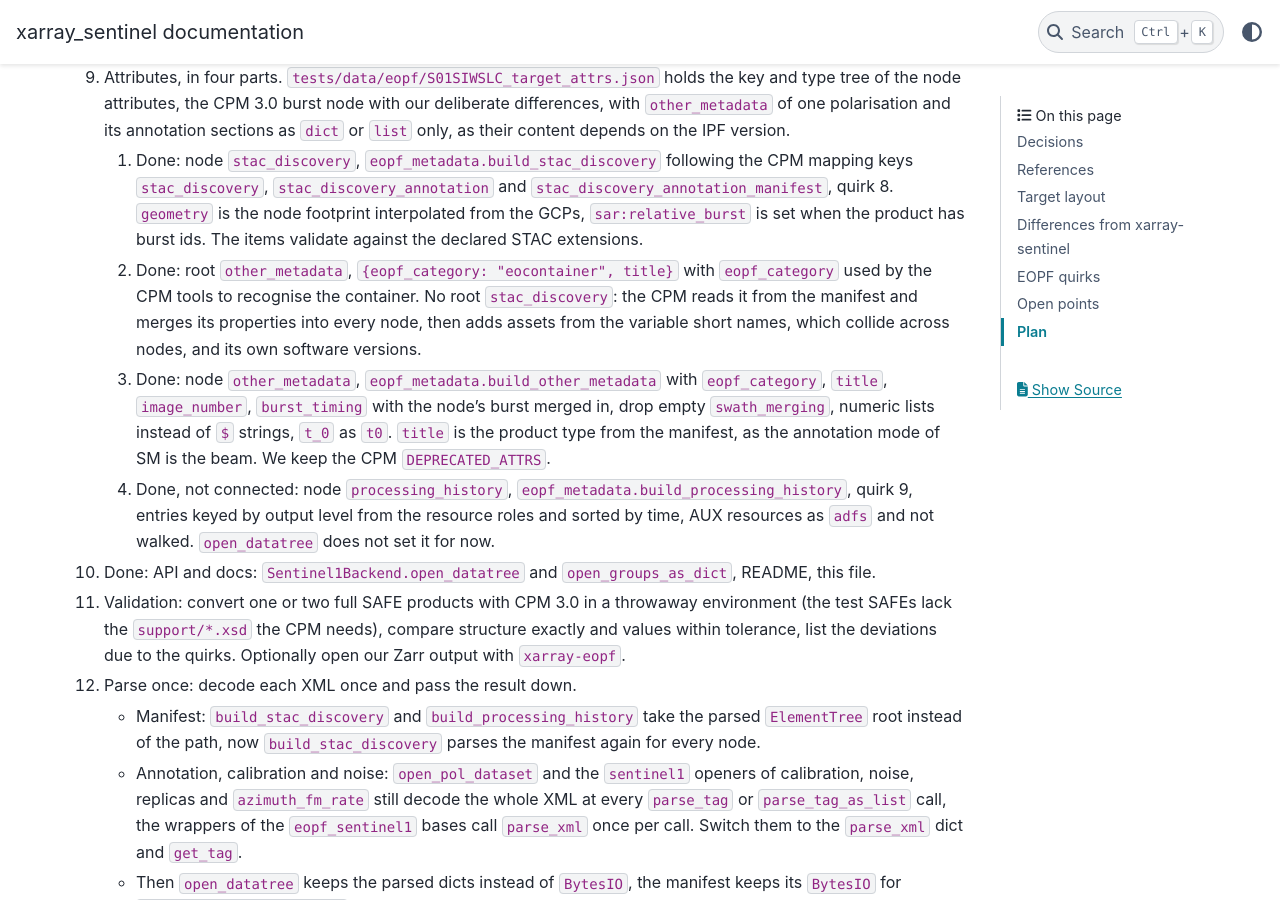
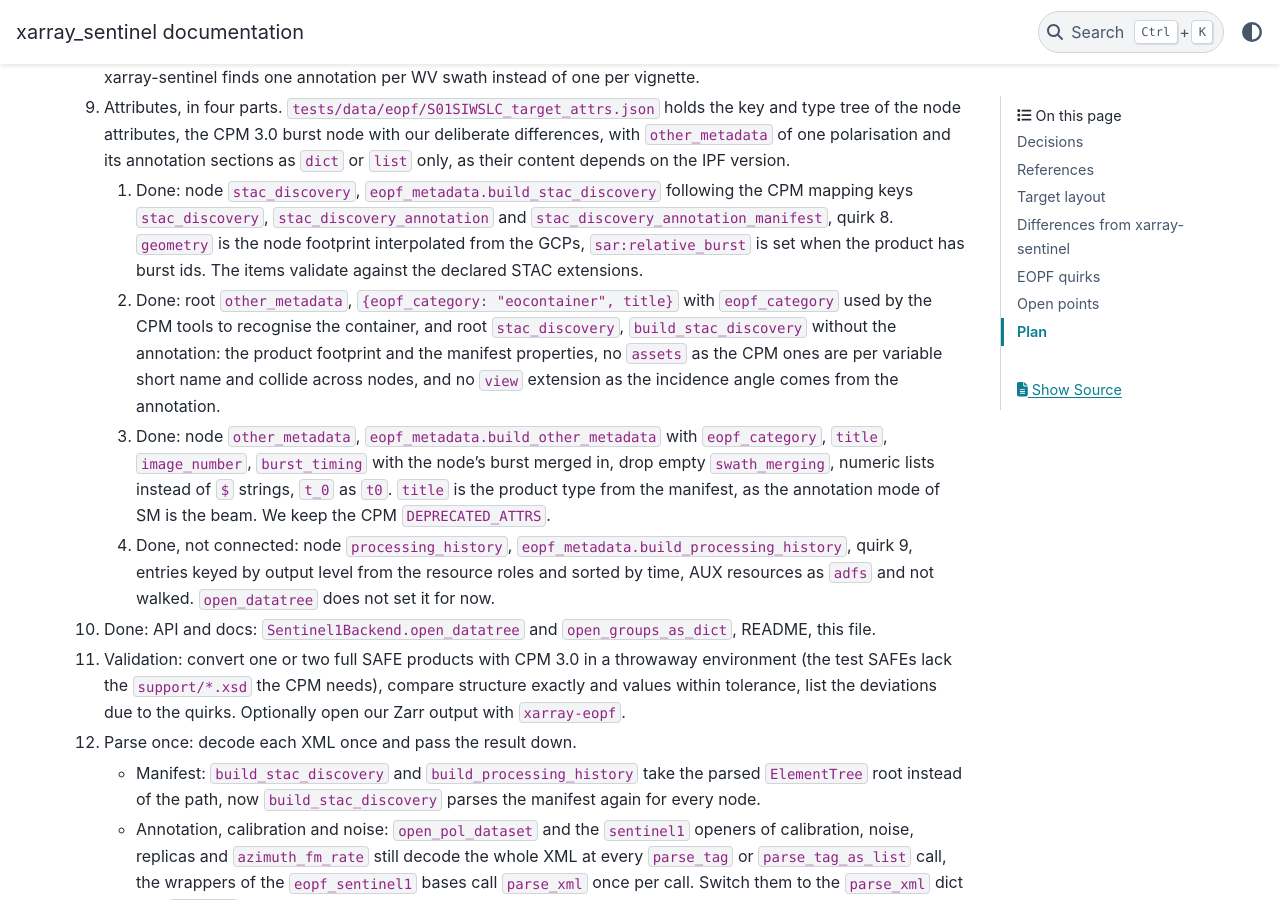
Before and after one commit to bopen/xarray-sentinel, a Sphinx documentation site: the page built from docs/DATATREE.md, in a window 1280 px wide and 900 px high, scrolled down 6960 px. Built offline with Sphinx 7.4.7 and the PyData theme 0.15.4, drawn with Linux system fonts in a browser that asks for light colours; pages that are not in the unit, such as notebooks, are missing from menus; the version number could not be read and is left out; some of the changed text lies outside the part shown.

Commit message:
Add the info command and a product level stac_discovery

```diff
--- a/docs/DATATREE.md
+++ b/docs/DATATREE.md
@@ -106,8 +106,9 @@
 ### Attributes
 
 - root
-  - `other_metadata`: `{"eopf_category": "eocontainer", "title": "S01SIWSLC"}`. The CPM
-    also has a root `stac_discovery`, we don't, see step 9.
+  - `other_metadata`: `{"eopf_category": "eocontainer", "title": "S01SIWSLC"}`.
+  - `stac_discovery`: the product level item from the manifest, with the product
+    footprint as `geometry` and the product name as `id`.
 - node
   - `stac_discovery`: manifest and annotation properties, `sar:relative_burst`, burst
     footprint as `geometry`.
@@ -279,10 +280,11 @@
       interpolated from the GCPs, `sar:relative_burst` is set when the product has
       burst ids. The items validate against the declared STAC extensions.
    1. Done: root `other_metadata`, `{eopf_category: "eocontainer", title}` with
-      `eopf_category` used by the CPM tools to recognise the container. No root
-      `stac_discovery`: the CPM reads it from the manifest and merges its properties
-      into every node, then adds assets from the variable short names, which collide
-      across nodes, and its own software versions.
+      `eopf_category` used by the CPM tools to recognise the container, and root
+      `stac_discovery`, `build_stac_discovery` without the annotation: the product
+      footprint and the manifest properties, no `assets` as the CPM ones are per
+      variable short name and collide across nodes, and no `view` extension as the
+      incidence angle comes from the annotation.
    1. Done: node `other_metadata`, `eopf_metadata.build_other_metadata` with
       `eopf_category`, `title`, `image_number`, `burst_timing` with the node's burst
       merged in, drop empty `swath_merging`, numeric lists instead of `$` strings,
```
Also changed, not shown: README.md (+6 -2 lines), docs/whats-new.md (added, +14 -0 lines), 5 other files.
